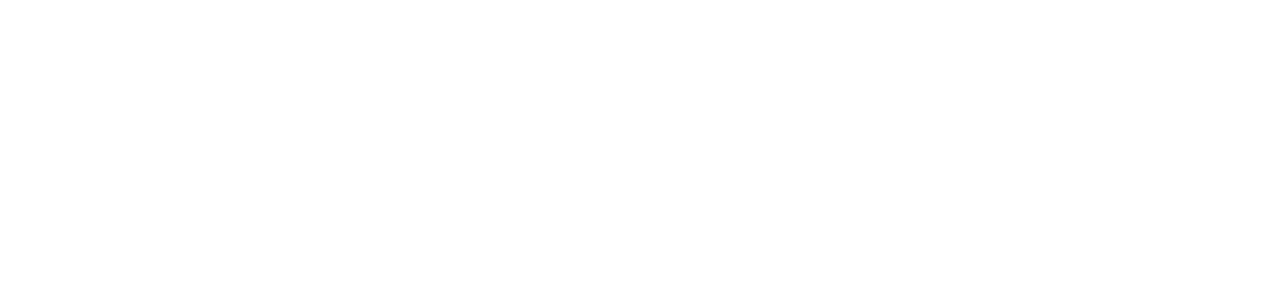
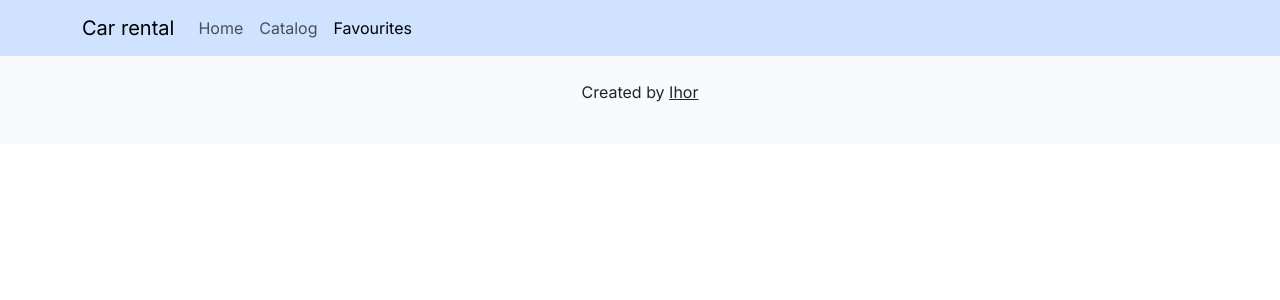
Before and after one commit to nsihor/car-rental, a React (Create React App) app: page /car-rental/favourites in a window 1280 px wide. Shown: the top 300 px of the page. Built offline with nearby package versions, Linux system fonts and the light colour scheme.

Commit message:
Add Layout

```diff
--- a/src/App.js
+++ b/src/App.js
@@ -1,9 +1,8 @@
-import "bootstrap/dist/css/bootstrap.min.css";
 import {Route, Routes} from "react-router-dom";
-import Layout from "./components/Layout/Layout.jsx";
-import MainPage from "./pages/Main/MainPage.jsx";
-import CatalogPage from "./pages/Catalog/CatalogPage.jsx";
-import FavoritesPage from "./pages/Favorites/FavoritesPage.jsx";
+import Layout from "./components/Layout/Layout";
+import MainPage from "./pages/Main/MainPage";
+import CatalogPage from "./pages/Catalog/CatalogPage";
+import FavoritesPage from "./pages/Favorites/FavoritesPage";
 
 function App() {
   return (
@@ -12,9 +11,9 @@
         <Route path="/" element={<Layout />}>
           <Route index element={<MainPage />} />
           <Route path="/catalog" element={<CatalogPage />} />
-          <Route path="/favorites" element={<FavoritesPage />} />
+          <Route path="/favourites" element={<FavoritesPage />} />
+          <Route path="*" element={<MainPage />} />
         </Route>
-        <Route path="*" element={<MainPage />} />
       </Routes>
     </div>
   );
--- /dev/null
+++ b/src/components/Footer/Footer.jsx
@@ -0,0 +1,10 @@
+const Footer = () => (
+    <footer className='bg-light py-4 d-flex justify-content-center'>    <p>
+     Created by{' '}
+     <a className='link-dark' target="_blank" href="https://github.com/nsihor" rel="noreferrer">
+      Ihor
+     </a>
+    </p></footer>
+)
+
+ export default Footer
--- /dev/null
+++ b/src/components/Header/Header.jsx
@@ -0,0 +1,21 @@
+import Container from 'react-bootstrap/Container';
+import Nav from 'react-bootstrap/Nav';
+import Navbar from 'react-bootstrap/Navbar';
+import {Link, NavLink} from "react-router-dom";
+const Header = () => (
+    <Navbar expand="lg" className="bg-primary-subtle">
+        <Container>
+            <Link to={"/"} className='navbar-brand' >Car rental</Link>
+            <Navbar.Toggle aria-controls="basic-navbar-nav" />
+            <Navbar.Collapse id="basic-navbar-nav">
+                <Nav className="me-auto">
+                    <NavLink to={'/'} className={"nav-link"}>Home</NavLink>
+                    <NavLink to={'/catalog'} className={"nav-link"} >Catalog</NavLink>
+                    <NavLink to={'/favourites'} className={"nav-link"} >Favourites</NavLink>
+                </Nav>
+            </Navbar.Collapse>
+        </Container>
+    </Navbar>
+)
+
+ export default Header;
--- a/src/components/Layout/Layout.jsx
+++ b/src/components/Layout/Layout.jsx
@@ -1,3 +1,15 @@
-const Layout = () => {}
+import { Outlet } from "react-router-dom";
+import Header from "../Header/Header";
+import Footer from "../Footer/Footer";
+
+const Layout = () => {
+    return (
+        <>
+            <Header />
+            <Outlet />
+            <Footer />
+        </>
+    );
+};
 
 export default Layout;
--- a/src/index.js
+++ b/src/index.js
@@ -1,5 +1,6 @@
 import React from 'react';
 import ReactDOM from 'react-dom/client';
+import "bootstrap/dist/css/bootstrap.min.css";
 import './index.css';
 import App from './App.js';
 import {BrowserRouter} from "react-router-dom";
@@ -10,7 +11,7 @@
 const root = ReactDOM.createRoot(document.getElementById('root'));
 root.render(
   <React.StrictMode>
-      <BrowserRouter>
+      <BrowserRouter basename="/car-rental">
           <Provider store={store}>
               <PersistGate loading={null} persistor={persistor}>
                   <App />
```
